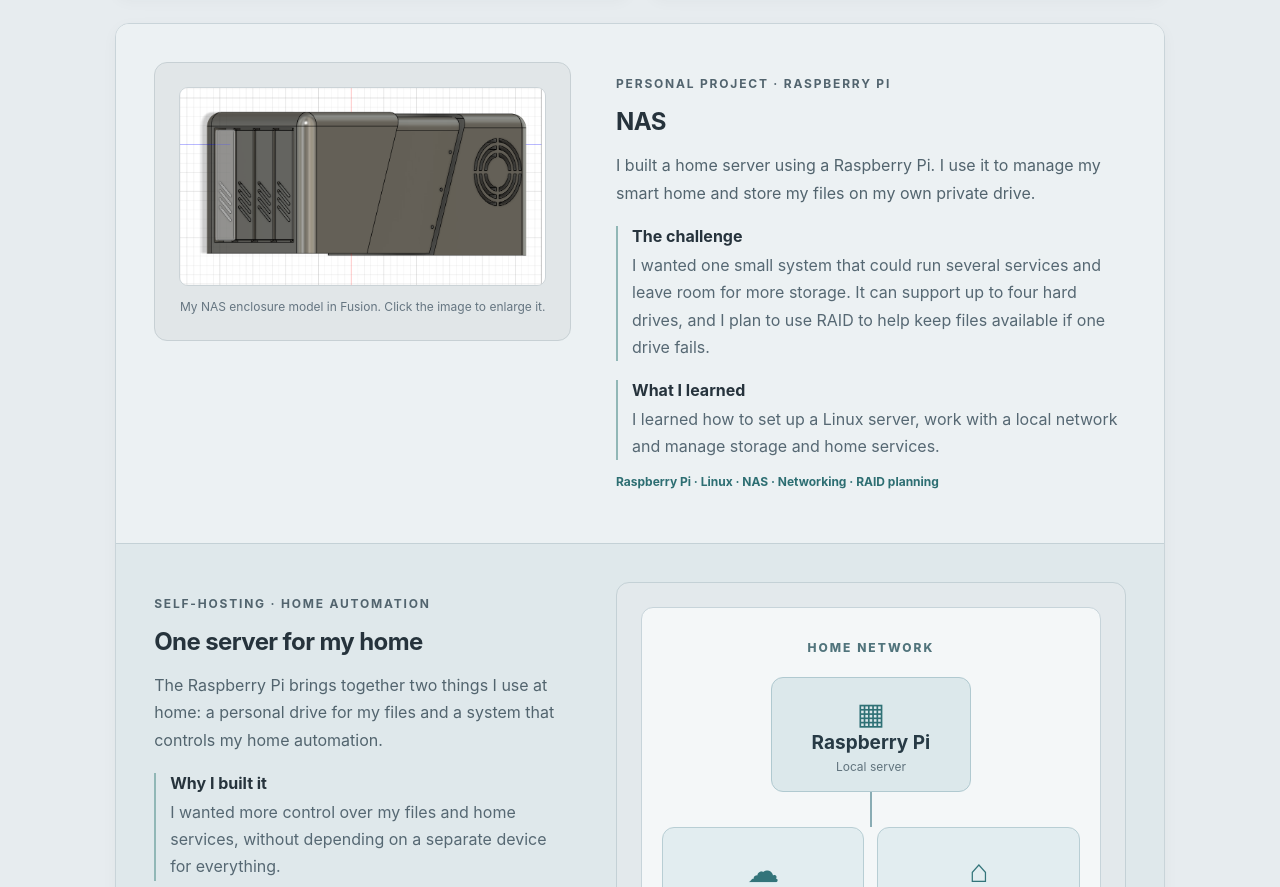
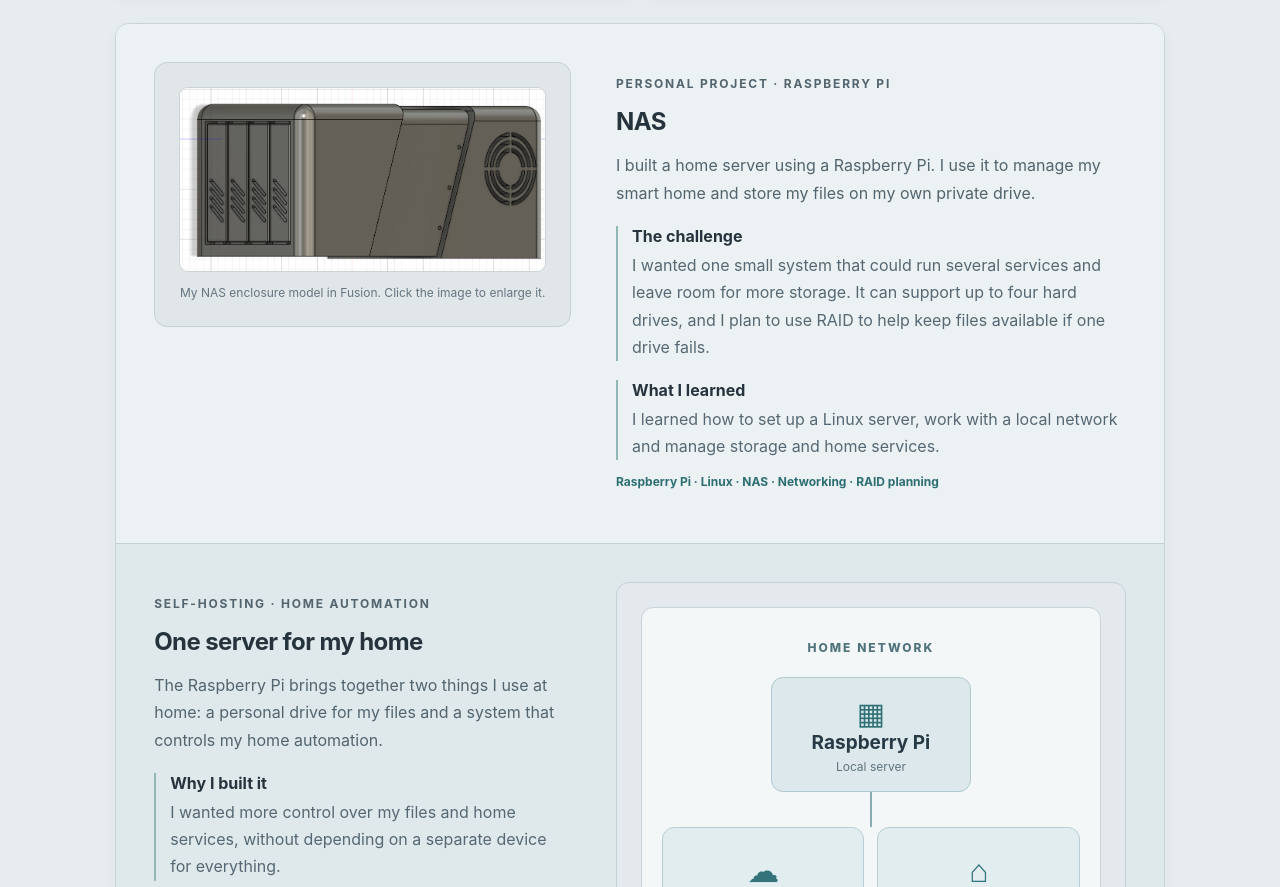
Before and after one commit to Rortuuii/roch-portfolio, a plain HTML site: page index.html in a window 1280 px wide. Shown: the part 6231-7118 px from the top of the page. Drawn offline with Linux system fonts and the light colour scheme.

Commit message:
Use user's latest Fusion NAS screenshot and preserve Home Network diagram

```diff
--- a/index.html
+++ b/index.html
@@ -313,8 +313,8 @@ section:nth-child(3n) .card,
 <article class="case-study nas-showcase" id="nas-project">
   <div class="feeder-row nas-hardware">
     <figure class="feeder-media nas-figure nas-fusion-figure">
-  <a href="assets/nas-fusion-photo-20261125.png" target="_blank" rel="noopener" aria-label="View the Fusion NAS design at full size">
-    <img src="assets/nas-fusion-photo-20261125.png" alt="My Fusion 360 design of the NAS enclosure, showing the side vents and internal housing" loading="lazy">
+  <a href="assets/nas-fusion-clean.png" target="_blank" rel="noopener" aria-label="View the Fusion NAS design at full size">
+    <img src="assets/nas-fusion-clean.png" alt="My Fusion 360 design of the NAS enclosure, showing the side vents and internal housing" loading="lazy">
   </a>
   <figcaption>My NAS enclosure model in Fusion. Click the image to enlarge it.</figcaption>
 </figure>
```
